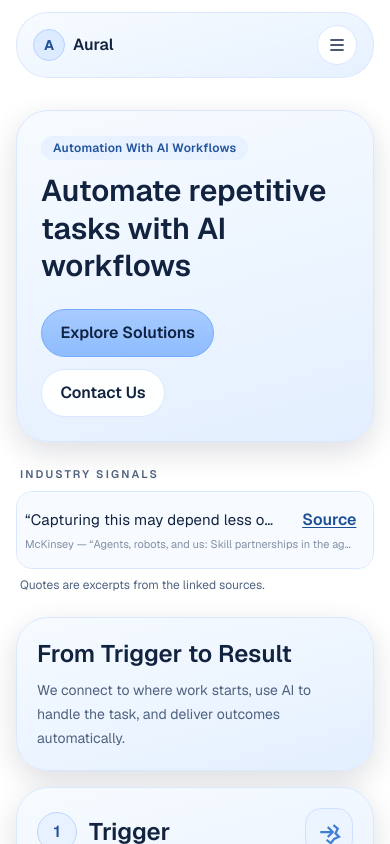
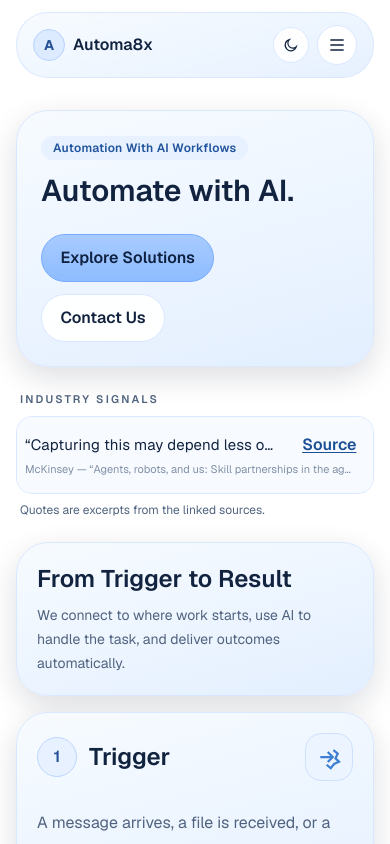
Before and after one commit to siddak1234/snoopy, a Next.js app: page / in a window 390 px wide. Shown: the top 844 px of the page. Built offline with nearby package versions, Linux system fonts and the light colour scheme.

Commit message:
New changes

```diff
--- a/app/layout.tsx
+++ b/app/layout.tsx
@@ -48,9 +48,9 @@ export default function RootLayout({
             <div className="flex flex-wrap items-center justify-between gap-3">
               <Link href="/" className="flex items-center gap-2 text-base font-semibold text-[var(--text)]">
                 <span className="inline-flex h-8 w-8 items-center justify-center rounded-full border border-[var(--brand-pill-border)] bg-[var(--brand-pill-bg)] text-sm font-bold text-[var(--brand-pill-text)]">
-                  {site.name.slice(0, 1)}
+                  A
                 </span>
-                <span>{site.name}</span>
+                <span>Automa8x</span>
               </Link>
               <nav aria-label="Main navigation" className="hidden items-center gap-2 text-sm font-medium sm:gap-3 md:flex">
                 {navLinks.slice(0, 1).map((link) => (
@@ -80,7 +80,10 @@ export default function RootLayout({
                 </Link>
                 <ThemeToggle />
               </nav>
-              <MobileNavMenu />
+              <div className="flex md:hidden items-center gap-2">
+                <ThemeToggle />
+                <MobileNavMenu />
+              </div>
             </div>
           </header>
 
--- a/app/page.tsx
+++ b/app/page.tsx
@@ -33,7 +33,7 @@ export default function Home() {
           Automation With AI Workflows
         </p>
         <h1 className="text-3xl font-semibold leading-tight sm:text-4xl">
-          Automate repetitive tasks with AI workflows
+          Automate with AI.
         </h1>
         <div className="mt-6 flex flex-wrap gap-3">
           <Link href="/solutions" className="btn-primary px-5">
--- a/components/navigation/MobileNavMenu.tsx
+++ b/components/navigation/MobileNavMenu.tsx
@@ -2,7 +2,6 @@
 
 import Link from "next/link";
 import { useEffect, useRef, useState } from "react";
-import ThemeToggle from "@/components/theme/ThemeToggle";
 
 const solutionsItems = [
   { href: "/solutions/healthcare", label: "Healthcare" },
@@ -126,10 +125,6 @@ export default function MobileNavMenu() {
             >
               Login / Signup
             </Link>
-
-            <div className="mt-2 flex justify-end border-t border-[var(--ring)] pt-3">
-              <ThemeToggle />
-            </div>
           </nav>
         </div>
       ) : null}
```
